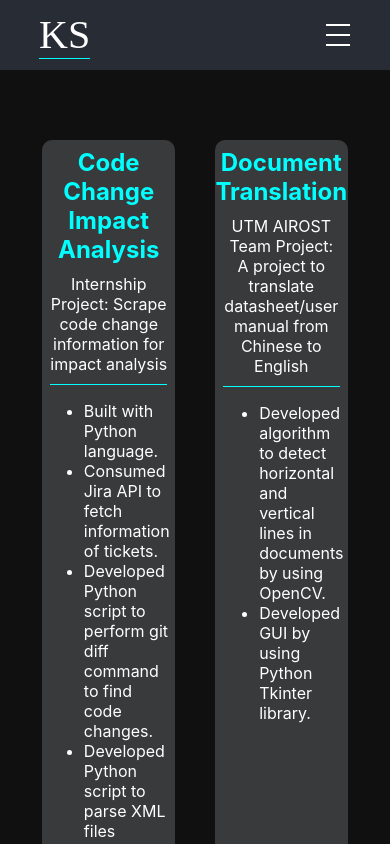
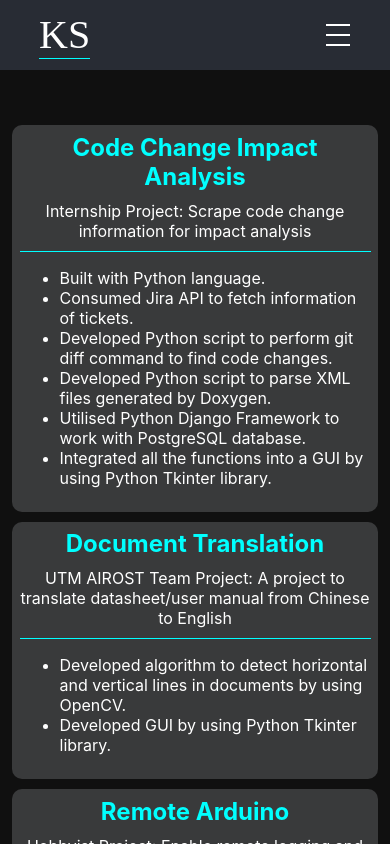
Before and after one commit to JayLooi/my-website, a React (Create React App) app: page /Projects in a window 390 px wide. Shown: the top 844 px of the page. Built offline with nearby package versions, Linux system fonts and the light colour scheme; a web font is replaced by a local one.

Commit message:
added responsive feature

```diff
--- a/src/components/Projects.css
+++ b/src/components/Projects.css
@@ -36,3 +36,15 @@
     text-align: center;
     border-bottom: solid 1px cyan;
 }
+
+@media only screen and (max-width: 700px) {
+    .Projects-main {
+        flex-direction: column;
+        align-items: center;
+    }
+
+    .Projects-item-container {
+        width: 90%;
+        margin: 5px;
+    }
+}
```
